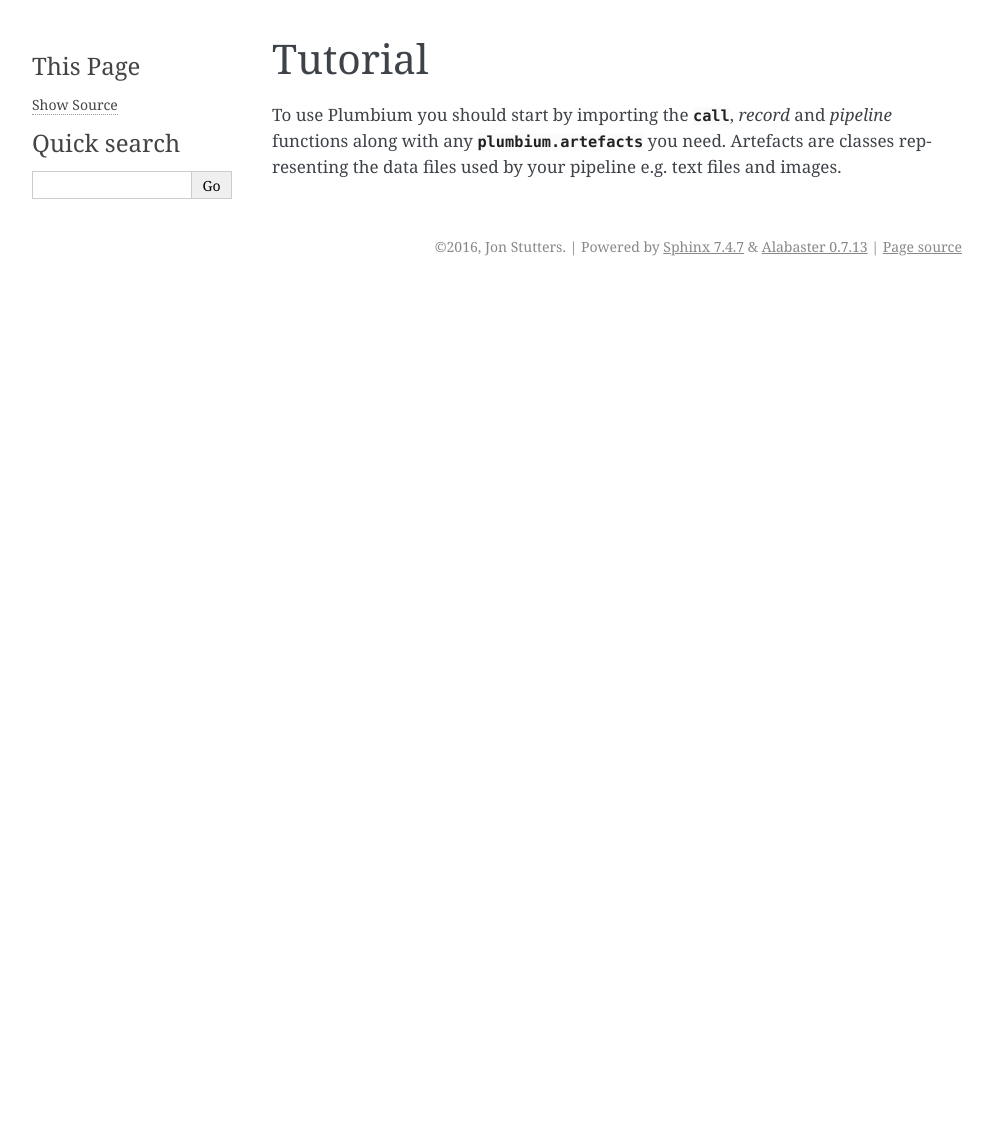
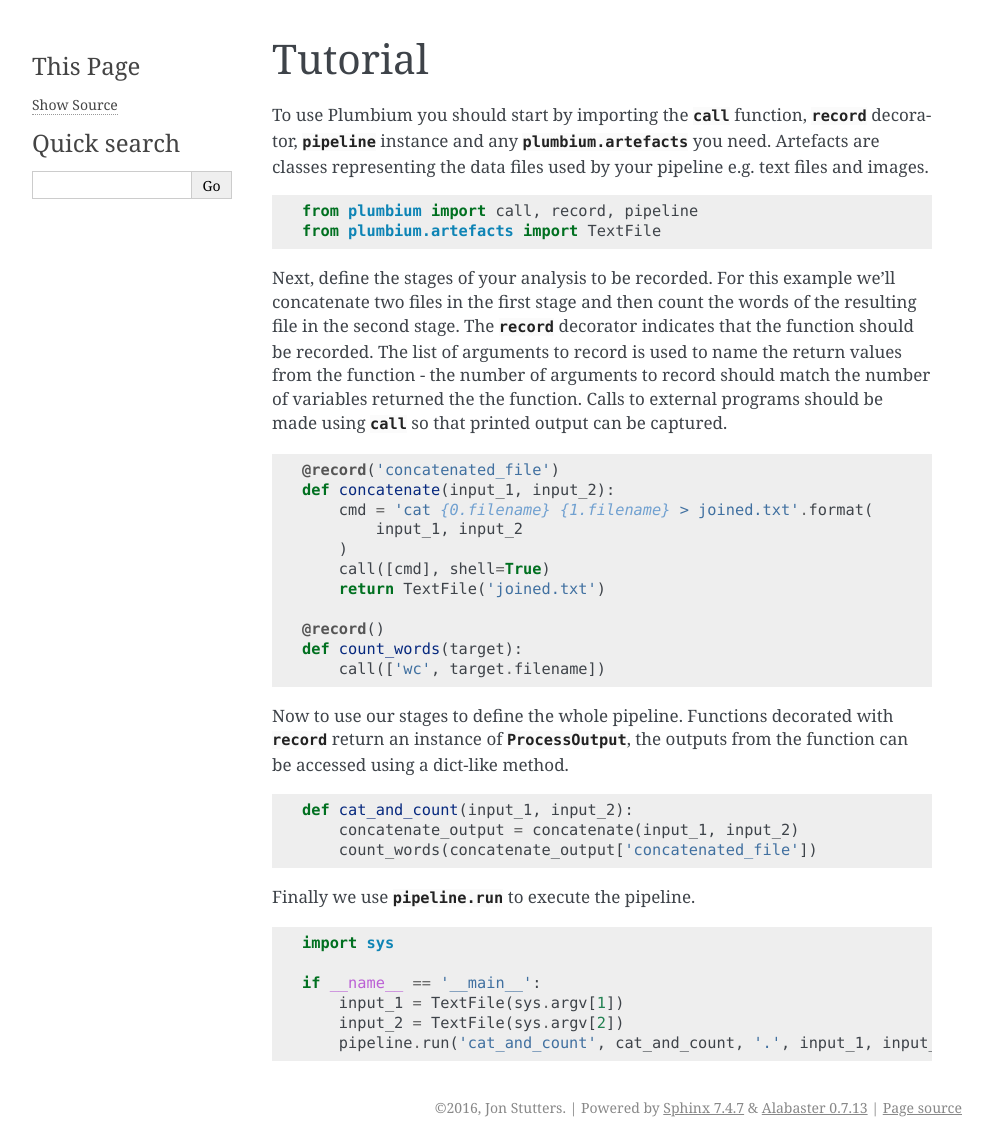
Before and after one commit to jstutters/pirec, a Sphinx documentation site: the page built from docs/tutorial.rst, in a window 1280 px wide. Shown: the whole page, without its empty margins (148-1141 px from the left). Built offline with Sphinx 7.4.7, drawn with Linux system fonts in a browser that asks for light colours; before the commit the page ends 900 px from its top, so only the background shows below that.

Commit message:
Complete tutorial and add more docstrings

```diff
--- a/docs/tutorial.rst
+++ b/docs/tutorial.rst
@@ -2,6 +2,61 @@
 ========
 
 To use Plumbium you should start by importing the :func:`call
-<plumbium.processresult.call>`, `record` and `pipeline` functions along with
+<plumbium.processresult.call>` function, :func:`record <plumbium.processresult.record>`
+decorator, :class:`pipeline <plumbium.processresult.Pipeline>` instance and
 any :mod:`plumbium.artefacts` you need.  Artefacts are classes representing the
 data files used by your pipeline e.g. text files and images.
+
+.. code:: python
+
+    from plumbium import call, record, pipeline
+    from plumbium.artefacts import TextFile
+
+Next, define the stages of your analysis to be recorded.  For this example
+we'll concatenate two files in the first stage and then count the words of the
+resulting file in the second stage.  The :func:`record
+<plumbium.processresult.record>` decorator indicates that the function should
+be recorded.  The list of arguments to record is used to name the return values
+from the function - the number of arguments to record should match the number
+of variables returned the the function.  Calls to external programs should be
+made using :func:`call <plumbium.processresult.call>` so that printed output
+can be captured.
+
+.. code:: python
+
+    @record('concatenated_file')
+    def concatenate(input_1, input_2):
+        cmd = 'cat {0.filename} {1.filename} > joined.txt'.format(
+            input_1, input_2
+        )
+        call([cmd], shell=True)
+        return TextFile('joined.txt')
+
+    @record()
+    def count_words(target):
+        call(['wc', target.filename])
+
+
+Now to use our stages to define the whole pipeline.  Functions decorated with
+:func:`record <plumbium.processresult.record>` return an instance of
+:class:`ProcessOutput <plumbium.processresult.ProcessOutput>`, the outputs from
+the function can be accessed using a dict-like method.
+
+.. code:: python
+
+    def cat_and_count(input_1, input_2):
+        concatenate_output = concatenate(input_1, input_2)
+        count_words(concatenate_output['concatenated_file'])
+
+
+Finally we use :func:`pipeline.run <plumbium.processresult.Pipeline.run>` to
+execute the pipeline.
+
+.. code:: python
+
+    import sys
+
+    if __name__ == '__main__':
+        input_1 = TextFile(sys.argv[1])
+        input_2 = TextFile(sys.argv[2])
+        pipeline.run('cat_and_count', cat_and_count, '.', input_1, input_2)
```
Also changed, not shown: docs/modules.rst (+8 -2 lines), 5 other files.
